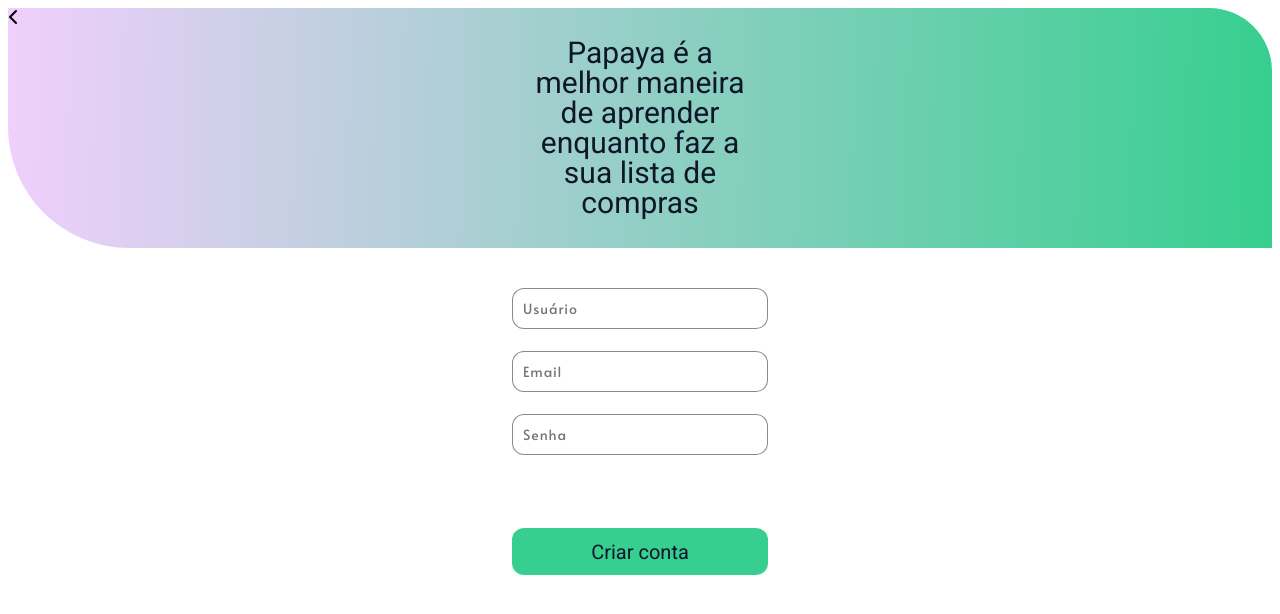
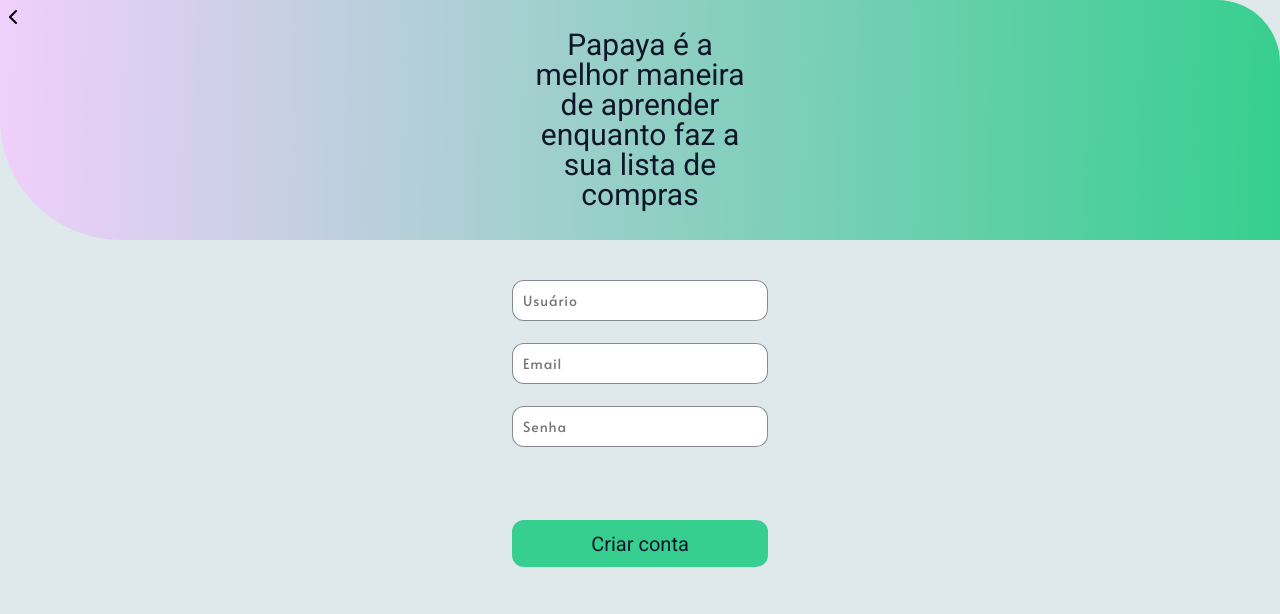
Before and after one commit to 0xPaulo/pwa-projeto-teste, a plain HTML site: page cadastro.html in a window 1280 px wide. Drawn offline with Linux system fonts and the light colour scheme.

Commit message:
fundo-fix

```diff
--- a/cadastro.html
+++ b/cadastro.html
@@ -4,7 +4,8 @@
     <meta charset="UTF-8" />
     <meta name="viewport" content="width=device-width, initial-scale=1.0" />
     <title>Cadastro</title>
-    <link rel="stylesheet" href="style/cadastro.css" />
+    <link rel="stylesheet" href="style/style.css" />
+
     <style>
       @import url("https://fonts.googleapis.com/css2?family=Alata&family=Inter:wght@400;500&family=Roboto:wght@400;500&display=swap");
     </style>
--- a/style/cadastro.css
+++ b/style/cadastro.css
@@ -8,7 +8,6 @@ font-family: 'Roboto', sans-serif; */
 }
 
 .cadastro-fundo {
-  top: 0px;
   border-radius: 0px 63px 0px 121px;
   background: linear-gradient(91deg, #f0cffc 0%, #36cf8f 100%);
   padding: 30px;
--- a/style/style.css
+++ b/style/style.css
@@ -3,6 +3,9 @@
 @import url(cadastro.css);
 @import url(login.css);
 
+html{
+  margin: 0px;
+}
 body {
   background-color: var(--fundo);
   margin: 0;
```
Also changed, not shown: index.html (+1 -0 lines), login.html (+1 -1 lines).
